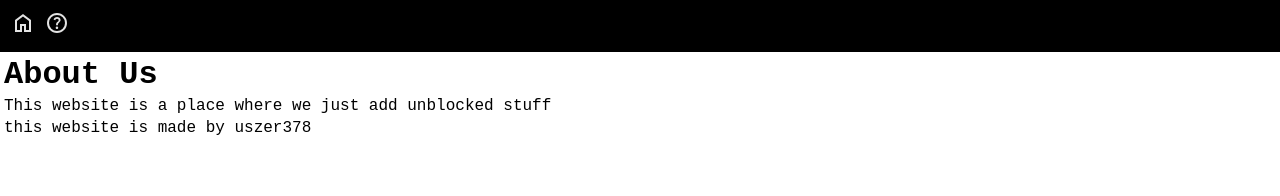
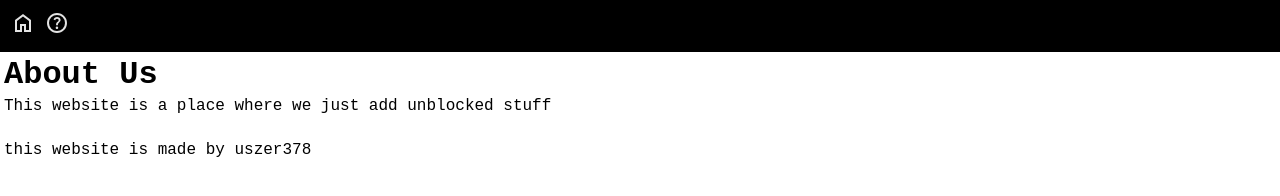
Before and after one commit to uszer378/plznoban, a website: page app/about.html in a window 1280 px wide. Drawn offline with Linux system fonts and the light colour scheme.

Commit message:
git commit number (insert number)

```diff
--- a/app/about.html
+++ b/app/about.html
@@ -7,6 +7,6 @@
       <a href="index.html"><img src="home.svg" alt="home"></a><a href="about.html"><img src="help.svg" alt="home"></a>
     </div>
     <h1>About Us</h1>
-    <p>This website is a place where we just add unblocked stuff</p>
+    <p>This website is a place where we just add unblocked stuff</p><br>
     <p>this website is made by uszer378</p>
 </html>
```
